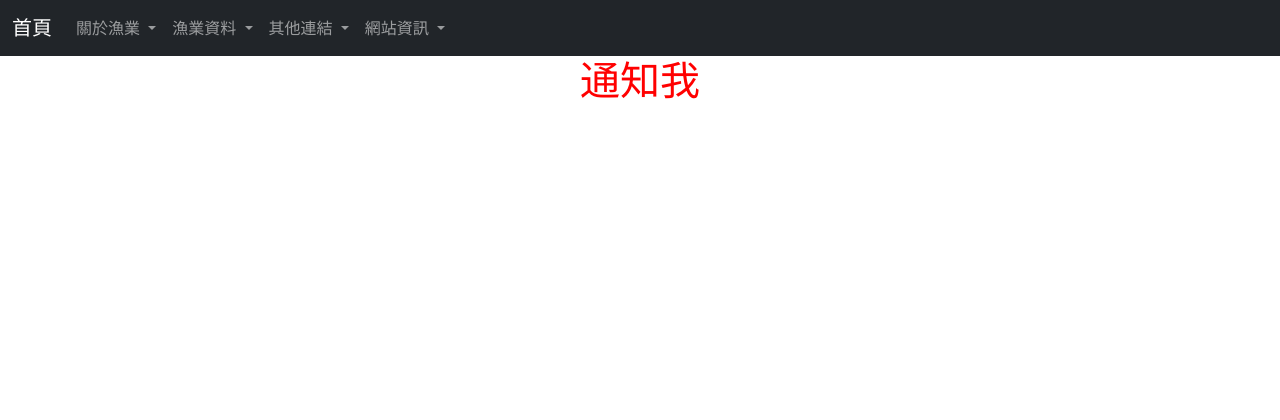
After one commit to UFOTreeboy/side_project_1, a Flask app: page /aboutme/call_me in a window 1280 px wide. The commit adds this page. Shown: the top 420 px of the page. Run offline with Flask 3, Linux system fonts and the light colour scheme.

Commit message:
將大多的的頁面都完成路由的設置了

```diff
--- a/view/api_factory.py
+++ b/view/api_factory.py
@@ -11,10 +11,11 @@ def create_app():
     from view.fishdata.map_blueprint import map_blueprint
     from view.about.about import aboutfishery
     from view.other.other import other
+    from view.information.aboutme import aboutme
     app.register_blueprint(homeday)
     app.register_blueprint(map_blueprint,url_prefix='/map_blueprint')
     app.register_blueprint(aboutfishery,url_prefix='/about')
     app.register_blueprint(other,url_prefix='/other')
-
+    app.register_blueprint(aboutme,url_prefix='/aboutme')
 
     return app
--- /dev/null
+++ b/view/information/aboutme.py
@@ -0,0 +1,12 @@
+from flask import  render_template, Blueprint
+
+aboutme = Blueprint('aboutme',__name__,
+                    template_folder= 'templates',)
+
+@aboutme.route("/taiwan_moa",methods=['GET'])
+def about_me():
+    return render_template('information/aboutme.html')
+
+@aboutme.route("/call_me",methods=['GET'])
+def call_me():
+    return render_template('information/callme.html')
--- a/view/templates/header.html
+++ b/view/templates/header.html
@@ -47,8 +47,8 @@
               網站資訊
             </a>
             <ul class="dropdown-menu dropdown-menu-dark" aria-labelledby="navbarDarkDropdownMenuLink">
-              <li><a class="dropdown-item" href="#">站長</a></li>
-              <li><a class="dropdown-item" href="#">留言給站長</a></li>
+              <li><a class="dropdown-item" href="{{ url_for('aboutme.about_me') }}">關於本站</a></li>
+              <li><a class="dropdown-item" href="{{ url_for('aboutme.call_me') }}">留言給站長</a></li>
             </ul>
           </li>
         </ul>
--- /dev/null
+++ b/view/templates/information/callme.html
@@ -0,0 +1,7 @@
+{% extends "base.html" %}
+
+
+{% block body %}
+<h1>通知我</h1>
+
+{% endblock %}
```
Also changed, not shown: view/templates/information/aboutme.html (added, +7 -0 lines).
